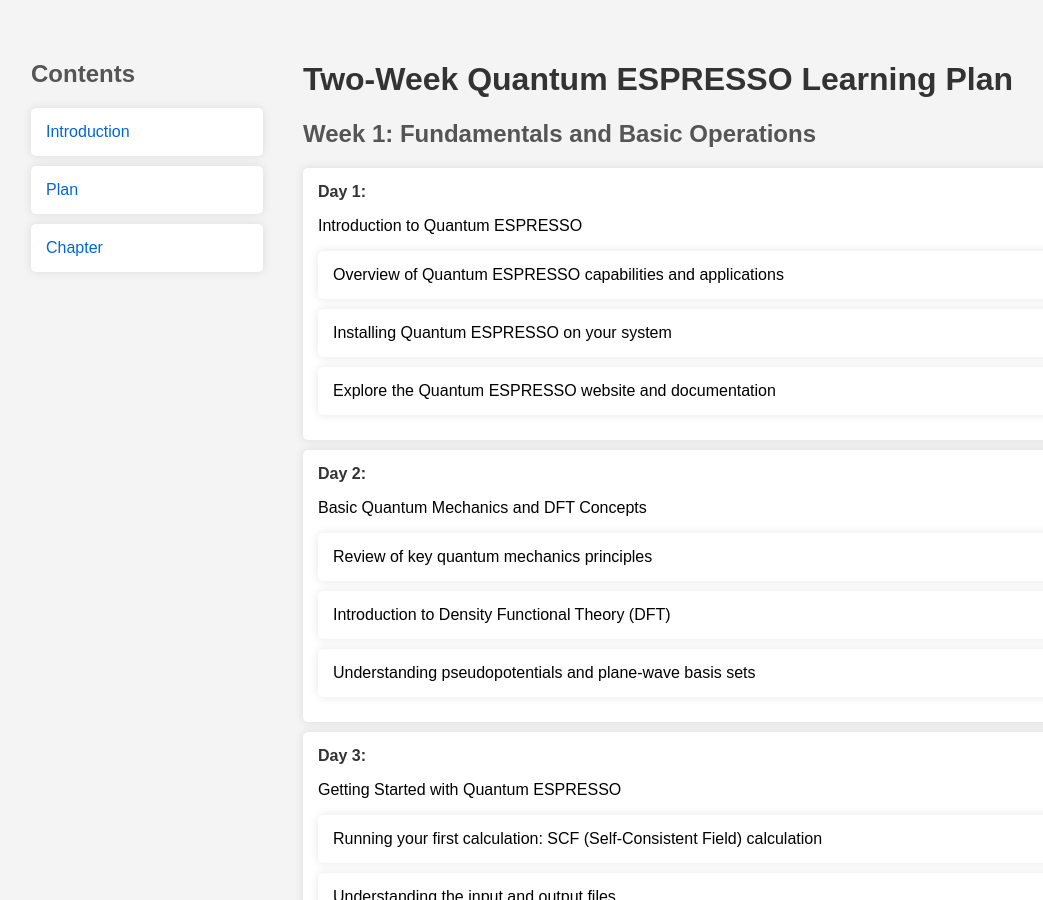
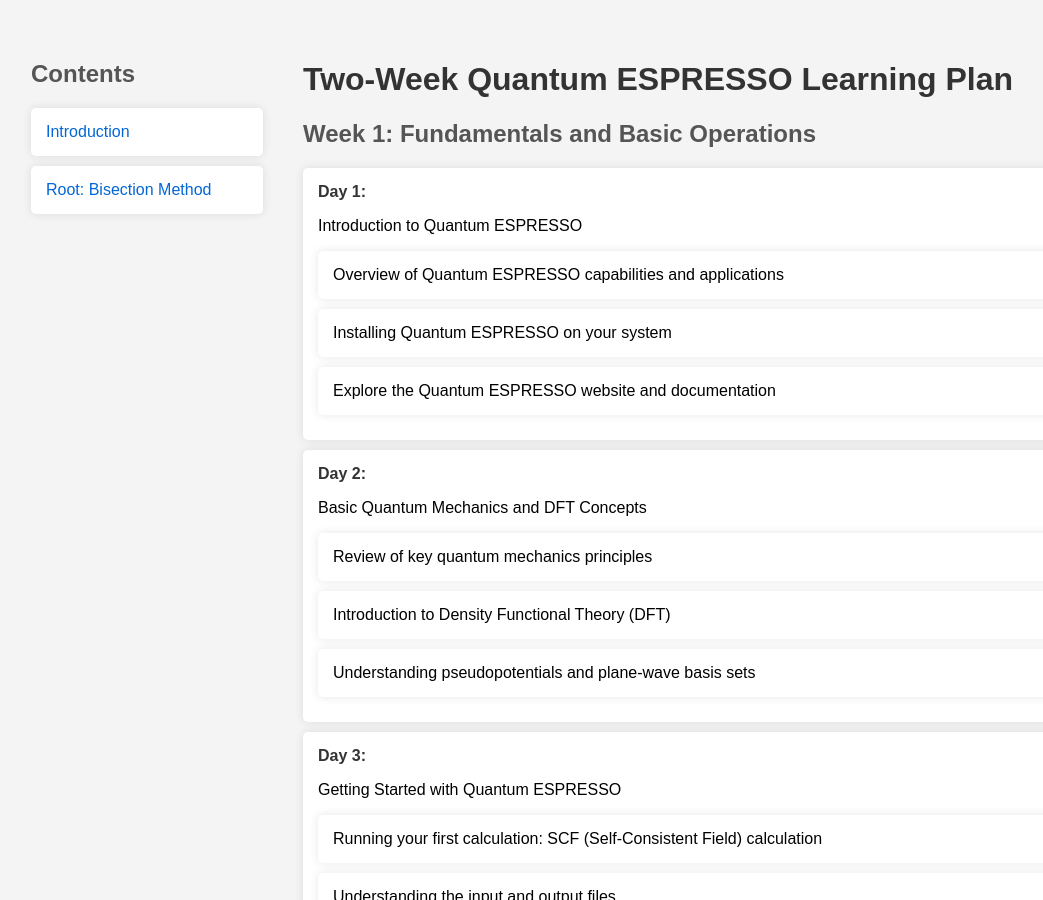
Before and after one commit to mohangiri1/scripting, a Jekyll site: the page built from docs/quantum_espresso.html, in a window 1280 px wide and 900 px high. Shown: the whole window, without its empty margins (9-1052 px from the left). Built offline with Jekyll 4.4.1, drawn with Linux system fonts in a browser that asks for light colours.

Commit message:
Update toc.html

```diff
--- a/docs/_includes/toc.html
+++ b/docs/_includes/toc.html
@@ -5,10 +5,7 @@
       <a href="{{ "/index" | relative_url }}">Introduction</a>
     </li>
     <li>
-      <a href="{{ "/quantum_espresso.html" | relative_url }}">Plan</a>
-    </li>
-    <li>
-      <a href="{{ "/chapter2" | relative_url }}">Chapter</a>
+      <a href="{{ "/bisection" | relative_url }}">Root: Bisection Method</a>
     </li>
   </ul>
 </nav>
```
